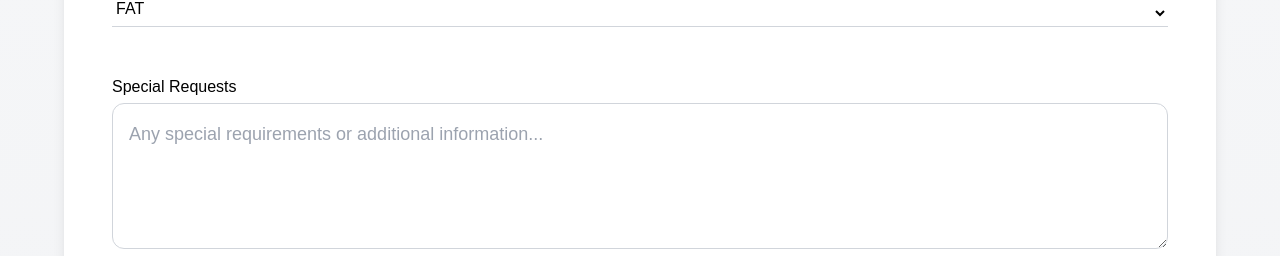
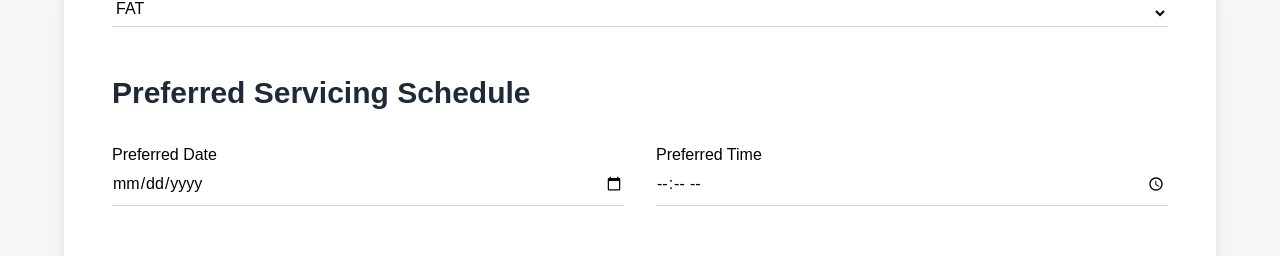
Before and after one commit to CSM-Aviation/bravozulu-frontend, a Next.js app: page /Quote in a window 1280 px wide. Shown: the part 942-1198 px from the top of the page. Built offline with nearby package versions, Linux system fonts and the light colour scheme; no server answers.

Commit message:
Servicing date and time

```diff
--- a/src/app/APIServices/apiService.ts
+++ b/src/app/APIServices/apiService.ts
@@ -65,6 +65,10 @@ export interface QuoteData {
   boatNumber?: string;
   vesselType?: string;
   length?: number;
+
+  // Servicing schedule fields
+  servicingDate?: string;
+  servicingTime?: string;
 
   // New service selection fields
   // services?: ServiceSelection;
--- a/src/app/Quote/page.tsx
+++ b/src/app/Quote/page.tsx
@@ -35,6 +35,8 @@ const Quote = () => {
     length: undefined,
     isInFleet: false,
     createdAt: '',
+    servicingDate: '',
+    servicingTime: '',
     serviceDetails: {
       services: []
     }
@@ -219,7 +221,7 @@ const Quote = () => {
             </div>
             <div className="grid grid-cols-1 md:grid-cols-2 gap-8">
               <div>
-                <label className=" text-black mb-1 block">Email *</label>
+                <label className="text-black mb-1 block">Email *</label>
                 <input
                   type="email"
                   name="email"
@@ -230,7 +232,7 @@ const Quote = () => {
                 />
               </div>
               <div>
-                <label className=" text-black mb-1 block">
+                <label className="text-black mb-1 block">
                   Phone Number *
                 </label>
                 <input
@@ -449,6 +451,35 @@ const Quote = () => {
           </select>
         </div>
 
+        {/* Servicing Date and Time */}
+        <div className="space-y-8">
+          <h2 className="md:text-3xl text-xl font-semibold mb-8 text-gray-800">
+            Preferred Servicing Schedule
+          </h2>
+          <div className="grid grid-cols-1 md:grid-cols-2 gap-8">
+            <div>
+              <label className="text-black mb-1 block">Preferred Date</label>
+              <input
+                type="date"
+                name="servicingDate"
+                value={formData.servicingDate}
+                onChange={handleInputChange}
+                className="w-full border-b border-gray-300 pb-2 text-base bg-transparent focus:outline-none focus:border-blue-500 transition-colors"
+              />
+            </div>
+            <div>
+              <label className="text-black mb-1 block">Preferred Time</label>
+              <input
+                type="time"
+                name="servicingTime"
+                value={formData.servicingTime}
+                onChange={handleInputChange}
+                className="w-full border-b border-gray-300 pb-2 text-base bg-transparent focus:outline-none focus:border-blue-500 transition-colors"
+              />
+            </div>
+          </div>
+        </div>
+
         {/* Special Requests */}
         <div>
           <label className="text-black mb-1 block"> Special Requests</label>
```
